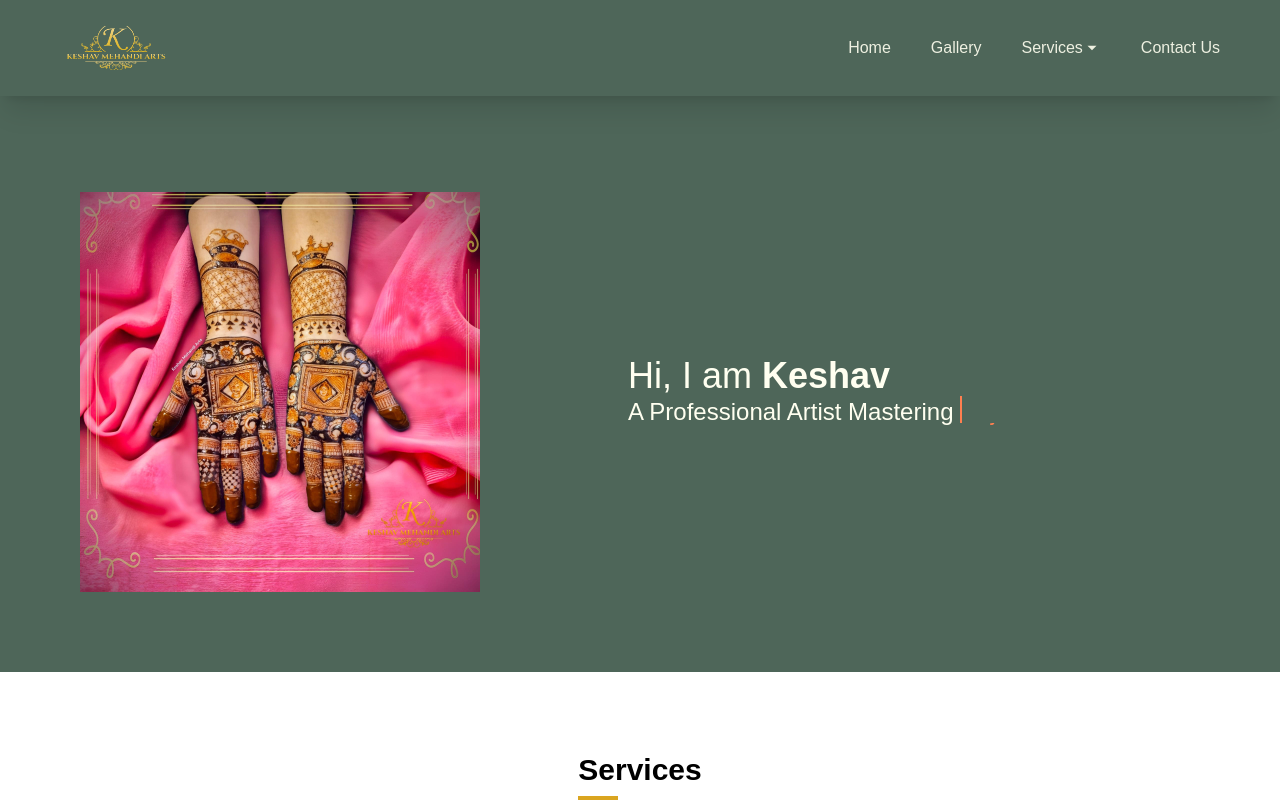
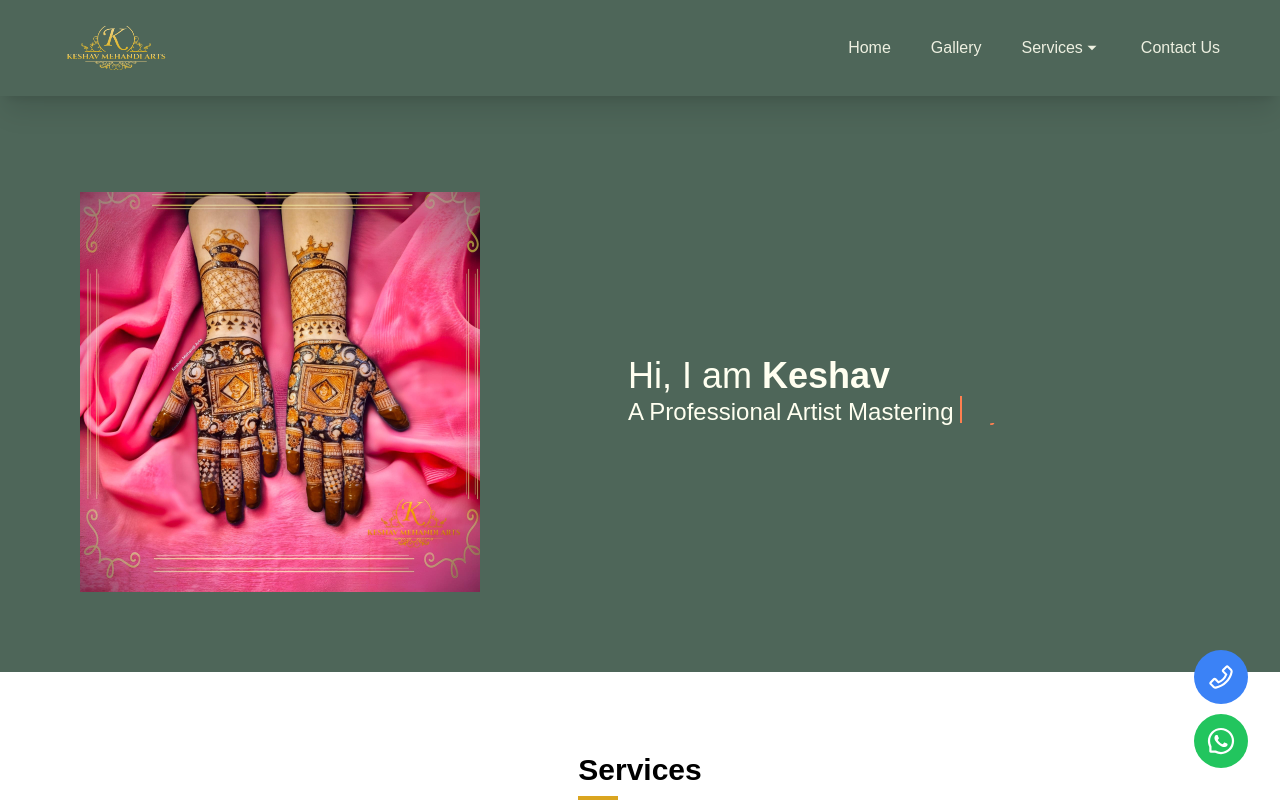
Before and after one commit to nishant-siddh/Mehndi_Arts_Website, a React (Vite) app: page / in a window 1280 px wide. Shown: the top 800 px of the page. Built offline with nearby package versions, Linux system fonts and the light colour scheme.

Commit message:
Update App.jsx

```diff
--- a/src/App.jsx
+++ b/src/App.jsx
@@ -3,6 +3,7 @@ import "./App.css";
 import Header from "./Components/Header";
 import Footer from "./Components/Footer";
 import { useEffect } from "react";
+import { AiOutlinePhone, AiOutlineWhatsApp } from "react-icons/ai";
 
 function App() {
   useEffect(() => {
@@ -15,11 +16,39 @@ function App() {
     });
   }, []);
 
+  const openWhatsApp = () => {
+    const phoneNumber = "918384015480";
+    const url = `https://wa.me/${phoneNumber}`;
+
+    window.open(url, "_blank");
+  };
+
+  const openPhoneDialer = () => {
+    const phoneNumber = "918384015480";
+    const url = `tel:${phoneNumber}`;
+
+    window.open(url, "_blank");
+  };
+
   return (
     <main className="max-h-screen flex flex-col">
       <Header />
       <Outlet />
       <Footer />
+
+      <div
+        className="fixed bottom-24 right-8 bg-blue-500 p-3 rounded-full cursor-pointer hover:bg-blue-600"
+        onClick={openPhoneDialer}
+      >
+        <AiOutlinePhone className="text-white text-3xl" />
+      </div>
+
+      <div
+        className="fixed bottom-8 right-8 bg-green-500 p-3 rounded-full cursor-pointer hover:bg-green-600"
+        onClick={openWhatsApp}
+      >
+        <AiOutlineWhatsApp className="text-white text-3xl" />
+      </div>
     </main>
   );
 }
```
